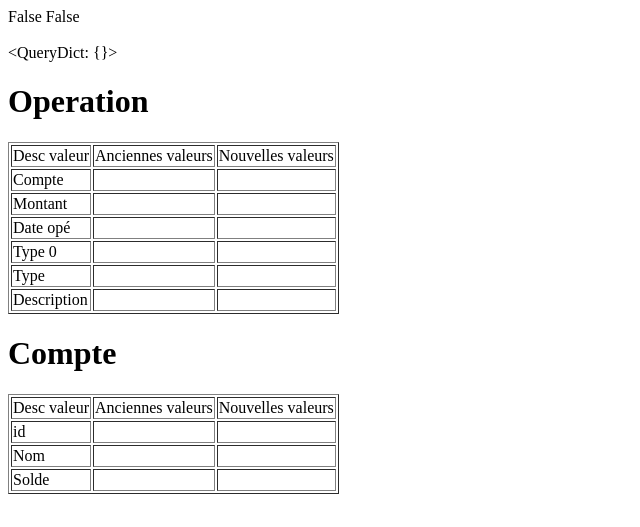
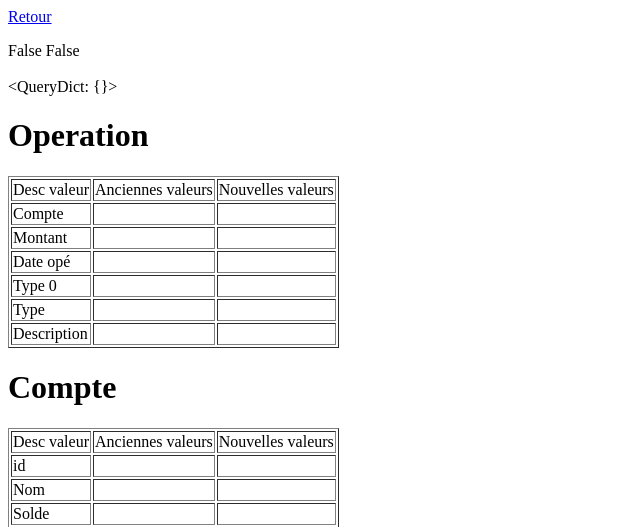
Before and after one commit to maxons/Gestion_comptes_django, a Django app: page /gestion_operations/update_op_value/1 in a window 1280 px wide. Shown: the top 527 px of the page, without its empty margins (0-640 px from the left). Run offline with Django 3.2, Linux system fonts and the light colour scheme.

Commit message:
Link in update_op_value to go backward

```diff
--- a/gestion_operations/templates/gestion_operations/update_op_value.html
+++ b/gestion_operations/templates/gestion_operations/update_op_value.html
@@ -1,3 +1,5 @@
+<p><a href={% url "modify_ope" %}> Retour</a></p>
+
 {{envoi}}
 {{form.has_changed}}
 {{pks_moi}}
```
